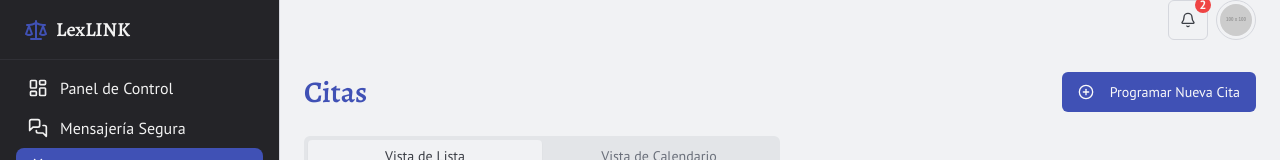
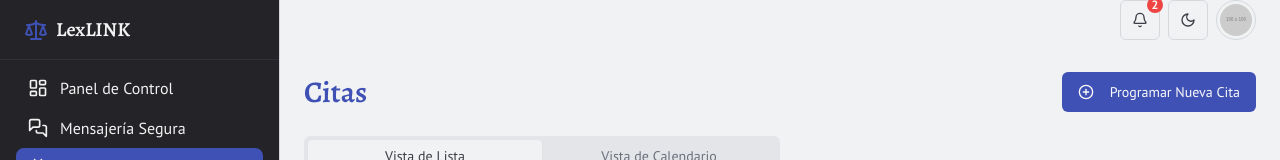
Before and after one commit to davidgzs/lexlink, a Next.js app: page /appointments in a window 1280 px wide. Shown: the top 160 px of the page. Built offline with nearby package versions, Linux system fonts and the light colour scheme.

Commit message:
crea un icono en el panel de control al lado del de notificaciones para

```diff
--- a/src/components/layout/AppHeader.tsx
+++ b/src/components/layout/AppHeader.tsx
@@ -1,7 +1,7 @@
 
 "use client";
 
-import { useState } from 'react';
+import { useState, useEffect } from 'react';
 import Link from 'next/link';
 import { Sheet, SheetContent, SheetTrigger } from '@/components/ui/sheet';
 import { Button } from '@/components/ui/button';
@@ -23,7 +23,7 @@ import {
   AlertDialogHeader,
   AlertDialogTitle,
 } from "@/components/ui/alert-dialog";
-import { Bell, Menu, Scale, Settings, LogOut } from 'lucide-react';
+import { Bell, Menu, Scale, Settings, LogOut, Sun, Moon } from 'lucide-react';
 import type { UserProfile } from '@/types';
 import NotificationDropdown from '@/components/notifications/NotificationDropdown';
 
@@ -34,6 +34,36 @@ interface AppHeaderProps {
 
 export default function AppHeader({ user, sidebarNavItems }: AppHeaderProps) {
   const [showSettingsDemoAlert, setShowSettingsDemoAlert] = useState(false);
+  const [theme, setTheme] = useState<string>('light'); // Default to light
+
+  useEffect(() => {
+    // Check localStorage for saved theme preference
+    const savedTheme = localStorage.getItem('theme');
+    if (savedTheme) {
+      setTheme(savedTheme);
+      if (savedTheme === 'dark') {
+        document.documentElement.classList.add('dark');
+      } else {
+        document.documentElement.classList.remove('dark');
+      }
+    } else {
+      // If no saved theme, check system preference (optional, for a more advanced setup)
+      // For simplicity, we default to 'light' if nothing is saved.
+      localStorage.setItem('theme', 'light');
+      document.documentElement.classList.remove('dark');
+    }
+  }, []);
+
+  const toggleTheme = () => {
+    const newTheme = theme === 'light' ? 'dark' : 'light';
+    setTheme(newTheme);
+    localStorage.setItem('theme', newTheme);
+    if (newTheme === 'dark') {
+      document.documentElement.classList.add('dark');
+    } else {
+      document.documentElement.classList.remove('dark');
+    }
+  };
 
   return (
     <>
@@ -60,6 +90,9 @@ export default function AppHeader({ user, sidebarNavItems }: AppHeaderProps) {
 
         <div className="relative ml-auto flex flex-1 md:grow-0 items-center gap-2">
           <NotificationDropdown />
+          <Button variant="outline" size="icon" onClick={toggleTheme} aria-label="Toggle theme">
+            {theme === 'light' ? <Moon className="h-5 w-5" /> : <Sun className="h-5 w-5" />}
+          </Button>
           <DropdownMenu>
             <DropdownMenuTrigger asChild>
               <Button
```
